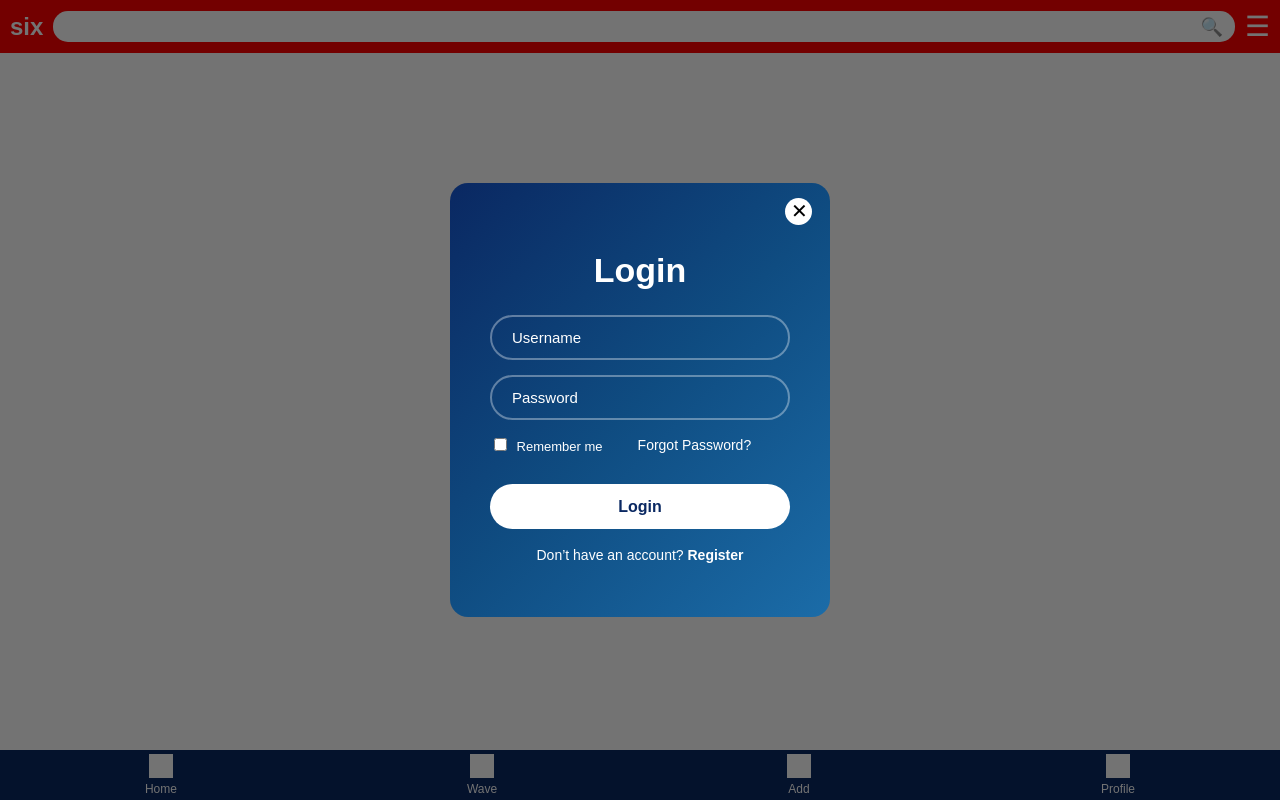
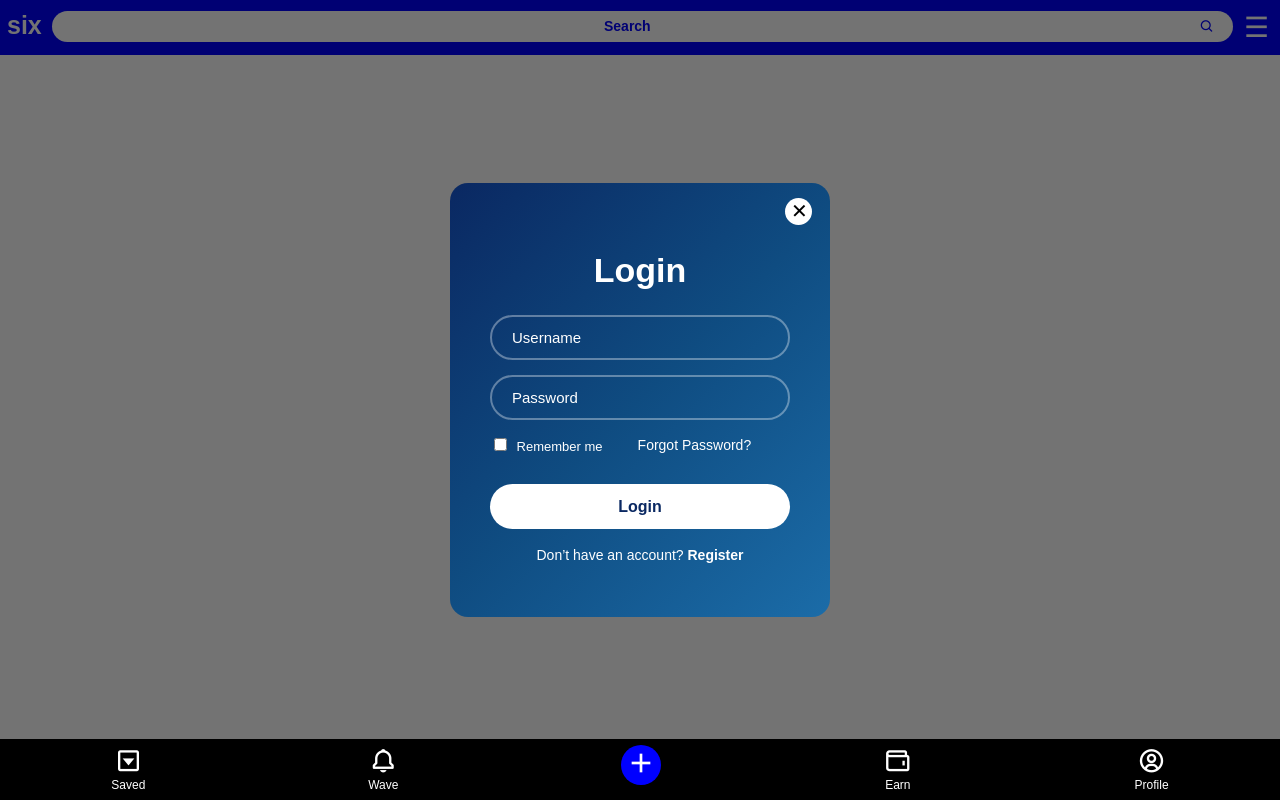
Before and after one commit to princecrayner/six, a Flask app: page / in a window 1280 px wide. Run offline with Flask 3, Linux system fonts and the light colour scheme; data that the repository does not hold is empty; grey boxes are pictures that could not be loaded.

Commit message:
Updated project

```diff
--- a/app.py
+++ b/app.py
@@ -159,9 +159,25 @@ def delete(i):
             con.execute("DELETE FROM videos WHERE id=?",(i,))
     return jsonify(ok=True)
 
-@app.route("/settings")
-def settings():
-    return render_template("settings.html")
+@app.route("/saved")
+def saved():
+    return render_template("saved.html")
+
+
+@app.route("/wave")
+def wave():
+    return render_template("wave.html")
+
+
+@app.route("/earn")
+def earn():
+    return render_template("earn.html")
+
+
+@app.route("/profile")
+def profile():
+    return render_template("profile.html")
+
 
 # ---------- COMMENTS ----------
 @app.route("/comment/<int:i>", methods=["POST"])
--- a/static/script.js
+++ b/static/script.js
@@ -158,10 +158,22 @@ document.addEventListener("DOMContentLoaded", () => {
   load();
 });
 
-function goToSettings() {
-  window.location.href = "/settings";
-}
+ //--------MENU------//
 
-function closeBtn() {
-  window.location.href = "/templates/index";
-}
+const menuBtn = document.getElementById("menuBtn");
+const sidebar = document.getElementById("sidebar");
+const overlay = document.getElementById("overlay");
+
+
+// Open menu
+menuBtn.addEventListener("click", () => {
+  sidebar.classList.add("active");
+  overlay.classList.add("active");
+});
+
+
+// close menu when clicking outside
+overlay.addEventListener("click", () => {
+  sidebar.classList.remove("active");
+  overlay.classList.remove("active");
+});
--- a/static/style.css
+++ b/static/style.css
@@ -1,98 +1,3 @@
-.nav-item img {
-  filter: brightness(0) invert(1);
-}
-
-.menu-icon {
-  font-size: 28px;
-  cursor: pointer;
-}
-
-.settings-page .close-bttn {
-  position: absolute;
-  top: 15px;
-  left: 15px;   /* inside panel, top-left corner */
-  background: green;
-  border: none;
-  color: white;
-  font-size: 40px;
-  cursor: pointer;
-}
-
-/* Settings panel container */
-.settings-page {
-  position: fixed;       /* stay on top of main page */
-  top: 0;
-  right: 0;              /* slide in from right */
-  left: 0;
-  height: 100vh;         /* full height */
-  width: ;            /* covers ~55% of screen */
-  background-color: #0a0f2c;  /* dark blue-black */
-  color: white;
-  padding: 40px 20px;
-  text-align: center;
-  box-shadow: -5px 0 15px rgba(0,0,0,0.3); /* shadow for depth */
-  overflow-y: auto;      /* scroll if content overflows */
-  z-index: 9999;
-}
-
-.settings-page h2 {
-  margin-bottom: 20px;
-  text-align: center;
-  font-size: 40px;
-}
-
-.setting-item {
-  background: rgba(255,255,255,0.08);
-  padding: 40px;
-  border-radius: 10px;
-  margin-bottom: 35px;
-  cursor: pointer;
-  text-align: center;
-  font-size: 25px;
-}
-
-.setting-item:hover {
-  background-color: green;
-}
-
-.addButton {
-  color: white;
-}
-
-.search-box {
-  position: relative;
-  width: 250px; /* adjust if needed */
-}
-
-.search-box input {
-  width: 100%;
-  padding: 10px 40px 10px 15px; /* space for icon */
-  border-radius: 20px;
-  border: 1px solid rgba(255,255,255,0.2);
-  background:
-  color: #fff;
-}
-
-.search-box input::placeholder {
-  color: rgba(255,255,255,0.6);
-}
-
-.search-icon {
-  position: absolute;
-  right: 12px;
-  top: 50%;
-  transform: translateY(-50%);
-  cursor: pointer;
-  font-size: 18px;
-  opacity: 0.7;
-  transition: 0.2s;
-}
-
-.search-icon:hover {
-  opacity: 1;
-}
-
-
 body {
   margin: 0;
   background: white;
@@ -100,45 +5,130 @@ body {
   font-family: sans-serif;
 }
 
+
+/* TOP BAR */
+
 .topbar {
   display: flex;
-  align-items: center;
-  justify-content: space-between;
-  background: red;
-  padding: 10px;
-  position: fixed;
+  justify-content: space-around;
+  background-color: blue;
   top: 0;
   right: 0;
   left: 0;
+  height: 55px;
+  position: fixed;
   z-index: 1;
 }
 
-.logo {
-  font-size: 24px;
-  font-weight: bold;
+.search {
+  position: relative;
+  width: 100%; /* adjust if needed */
+  height: 31px;
+  margin-top: 11px;
+  border-radius: 50px;
+  margin-left: 10px;
+  border: 1px solid rgba(255,255,255,0.2);
+  border: none;
+  outline: none;
+  padding: 15px 47px 15px 30px;
 }
 
-.search-box {
-  display: flex;
-  flex: 1;
-  margin: 0 10px;
+.topbar i {
+  color: blue;
+  position: absolute;
+  right: 20px;
+  top: 35%;
+  transform: translate(-50%);
+  font-size: 15px;
+  margin-right: 38px;
+  cursor: pointer;
 }
 
-.search-box input {
-  flex: 1;
-  padding: 8px;
-  border: none;
-  outline: none;
-  border-radius: 15px;
+.topbar i:hover {
+  border-radius: 50px;
+  box-shadow: 0 0 20px rgba(0, 0, 0, 0.5);
+  z-index: 1;
 }
 
-.search-box button {
-  padding: 8px 12px;
-  border: none;
-  background: #111;
+.search::placeholder {
+  color: blue;
+  font-weight: bold;
+  font-size: 14px;
+  text-align: center;
+}
+
+.six {
   color: white;
-  border-radius: 0px 100px 100px 100px;
+  font-weight: bold;
+  margin-top: 11px;
+  font-size: 25px;
+  margin-left: 7px;
 }
+
+
+/* Hamburger Icon */
+.menu-icon {
+  font-size: 28px;
+  cursor: pointer;
+  color: white;
+  margin-top: 11px;
+  margin-right: 11px;
+  padding-left: 11px;
+}
+
+.menu-icon:hover {
+  border-radius: 50px;
+  color: white;
+}
+
+.sidebar {
+  position: fixed;
+  top: 0;
+  left: -300px; /* hidden initially */
+  width: 300px;
+  height: 100%;
+  background: #333;
+  color: white;
+  padding-top: 60px;
+  transition: 0.3s;
+  z-index: 3;
+}
+
+/* sidebar links */
+.sidebar a {
+  display: block;
+  padding: 15px;
+  color: white;
+  text-decoration: none;
+  text-align: center;
+}
+
+.sidebar a:hover {
+  background: #575757;
+}
+
+/* show sidebar */
+.sidebar.active {
+  left: 0;
+}
+
+/* overlay background */
+.overlay {
+  position: fixed;
+  top: 0;
+  left: 0;
+  width: 100%;
+  height: 100%;
+  background: rgba(0,0,0,0.5);
+  display: none;
+  z-index: 2;
+}
+
+/* show overlay */
+.overlay.active {
+  display: block;
+}
+
 
 
 .right-actions {
@@ -282,37 +272,64 @@ body {
   text-decoration: underline;
 }
 
-.footer {
+.footer{
   position: fixed;
   bottom: 0;
-  width: 100%;
-  background:  #0a2862;
+  left: 0;
+  right: 0;
+
+  background: black;
+
   display: flex;
   justify-content: space-around;
-  padding: 4px 0;
-  margin-left: 0px;
-  z-index: 1;
+  align-items: center;
+
+  padding: 8px 0;
+
+  z-index: 1000;
 }
 
-.nav-item {
+/* NAV ITEMS */
+
+.nav-item{
   display: flex;
-  flex-direction: column;   /* ICON ABOVE TEXT */
+  flex-direction: column;
   align-items: center;
+
   color: white;
+  text-decoration: none;
   font-size: 12px;
-  cursor: pointer;
 }
 
-.nav-item:hover {
-  background-color: rgba(255, 255, 255, 0.15);
-  backdrop-filter: blur(6px);
-  border-radius: 50px 50px 50px 50px;
+/* ICONS */
+
+.footer i{
+  font-size: 28px;
+  margin-bottom: 3px;
 }
 
-.nav-item img {
-  width: 24px;
-  height: 24px;
-  margin-bottom: 4px;
+/* UPLOAD BUTTON */
+
+.addButton {
+  background: blue;
+
+  width: 40px;
+  height: 40px;
+
+  border-radius: 50%;
+
+  display: flex;
+  justify-content: center;
+  align-items: center;
+
+  margin-top: -10px;
+}
+
+/* PLUS ICON */
+
+.addButton i{
+  color: white;
+  font-size: 32px;
 }
 
 
@@ -348,8 +365,9 @@ body {
     grid-template-columns: repeat(auto-fit, minmax(280px, 1fr));
     gap: 20px;
     padding: 20px;
-    padding-top: 7%;
-    padding-bottom: 7%;
+    margin-top: 50px;
+    margin-bottom: 60px;
+
 }
 
 /* VIDEO CARD */
@@ -414,6 +432,7 @@ body {
     color: #555;
 }
 
+
 /* MOBILE RESPONSIVE */
 @media (max-width: 600px) {
     .feed {
--- a/templates/index.html
+++ b/templates/index.html
@@ -4,22 +4,30 @@
 <meta name="viewport" content="width=device-width, initial-scale=1">
 <title>six</title>
 <link rel="stylesheet" href="/static/style.css">
+<link href='https://unpkg.com/boxicons@2.1.4/css/boxicons.min.css' rel='stylesheet'>
 </head>
 <body>
 
-<header class="topbar">
-  <div class="logo">six</div>
 
-   <div class="search-box">
-    <input id="searchInput" placeholder="Search">
-    <span class="search-icon" onclick="search()">🔍</span>
-   </div>
+<div class="topbar">
+  <p class="six">six</p>
+  <input type="search" placeholder="Search" class="search" onclick="search()">
+  <i class='bx bx-search'></i>
+  <div class="menu-icon" id="menuBtn">☰</div>
+</div>
+
+<!....Sidebar.....>
+<div class="sidebar" id="sidebar">
+  <a href="page1.html">Settings</a>
+  <a href="page2.html">About</a>
+  <a href="page3.html">Contact</a>
+  <a href="page4.html">Logout</a>
+  <p>© 2026 Six App</p>
+</div>
+
+<div class="overlay" id="overlay"></div>
 
 
-  <div class="right-actions">
-    <div class="menu-icon" onclick="goToSettings()">☰</div>
-  </div>
-</header>
 
 <!-- AUTH MODAL -->
 <div id="authBox" class="auth-box">
@@ -60,30 +68,36 @@
 
 </div>
 
-   <footer class="footer">
-  <div class="nav-item">
-    <img src="https://cdn.jsdelivr.net/gh/twitter/twemoji/assets/72x72/1f3e0.png">
-    <span>Home</span>
+
+
+
+<footer class="footer">
+
+  <a href="{{ url_for('saved') }}" class="nav-item">
+    <i class='bx bx-caret-down-square'></i>
+    <span>Saved</span>
+  </a>
+
+  <a href="{{ url_for('wave') }}" class="nav-item">
+    <i class='bx bx-bell'></i>
+    <span>Wave</span>
+  </a>
+
+  <div class="addButton nav-item upload-btn" onclick="startUpload()">
+    <i class='bx bx-plus'></i>
   </div>
 
-  <div class="nav-item">
-    <img src="https://cdn.jsdelivr.net/gh/twitter/twemoji/assets/72x72/1f514.png">
-    <span>Wave</span>
-  </div>
+  <a href="{{ url_for('earn') }}" class="nav-item">
+    <i class='bx bx-wallet'></i>
+    <span>Earn</span>
+  </a>
 
-  <div class="nav-item" class="addButton" class="upload-btn" onclick="startUpload()">
-    <img src="https://cdn.jsdelivr.net/gh/twitter/twemoji/assets/72x72/2795.png">
-   <div>
-    <span>Add</span>
-   </div>
-  </div>
+  <a href="{{ url_for('profile') }}" class="nav-item">
+    <i class='bx bx-user-circle'></i>
+    <span>Profile</span>
+  </a>
 
-  <div class="nav-item" class="profile-icon" onclick="toggleAuth()">
-    <img src="https://cdn.jsdelivr.net/gh/twitter/twemoji/assets/72x72/1f464.png">
-    <span>Profile</span>
-  </div>
 </footer>
-
 
 
 <input type="file" id="fileInput" hidden>
```
Also changed, not shown: templates/earn.html (added, +8 -0 lines), templates/profile.html (added, +8 -0 lines), templates/saved.html (added, +8 -0 lines), templates/settings.html (deleted, +0 -20 lines), templates/wave.html (added, +8 -0 lines).
